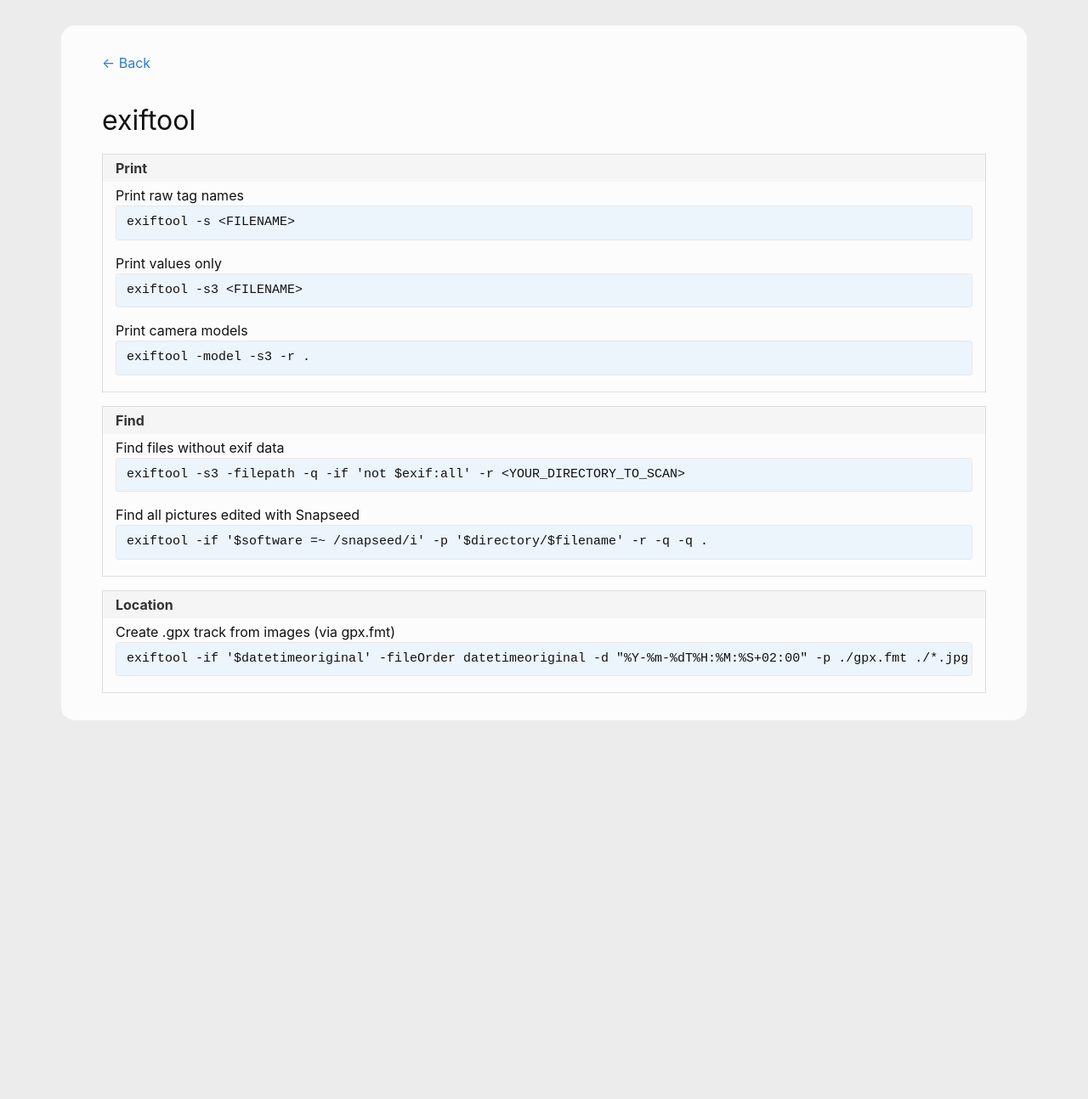
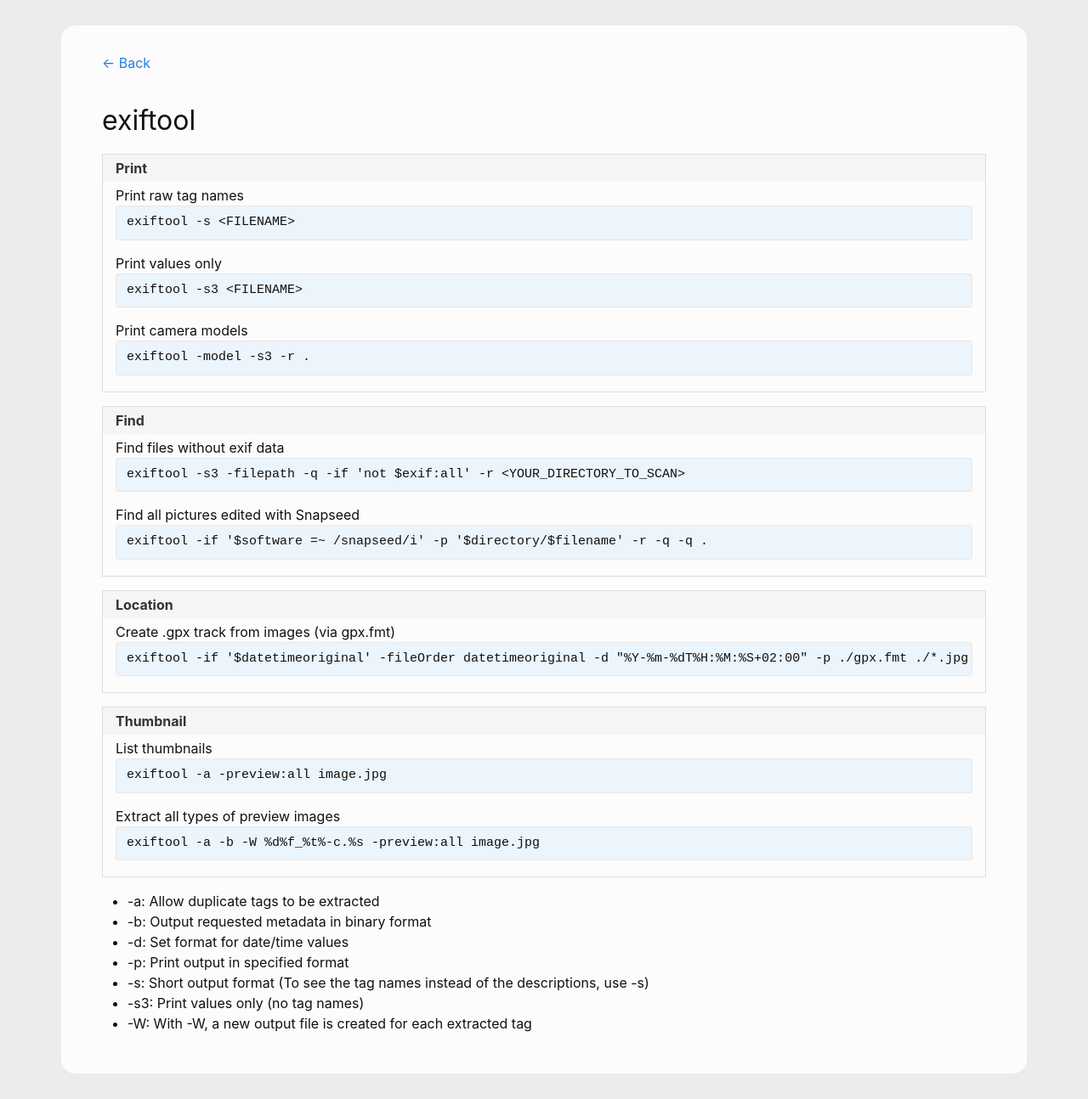
Before and after one commit to andreas-mausch/cheatsheets, a Jekyll site: the page built from _cheatsheets/exiftool.md, in a window 1280 px wide. Shown: the whole page at 85% size. Built offline with Jekyll 4.4.1, drawn with Linux system fonts in a browser that asks for light colours; before the commit the page ends 900 px from its top, so only the background shows below that.

Commit message:
exiftool: Extract thumbnail from image

```diff
--- a/_cheatsheets/exiftool.md
+++ b/_cheatsheets/exiftool.md
@@ -14,4 +14,16 @@ section:
   - name: Location
     commands:
       Create .gpx track from images (via gpx.fmt): "exiftool -if '$datetimeoriginal' -fileOrder datetimeoriginal -d \"%Y-%m-%dT%H:%M:%S+02:00\" -p ./gpx.fmt ./*.jpg > output.gpx"
+  - name: Thumbnail
+    commands:
+      List thumbnails: exiftool -a -preview:all image.jpg
+      Extract all types of preview images: "exiftool -a -b -W %d%f_%t%-c.%s -preview:all image.jpg"
 ---
+
+- -a: Allow duplicate tags to be extracted
+- -b: Output requested metadata in binary format
+- -d: Set format for date/time values
+- -p: Print output in specified format
+- -s: Short output format (To see the tag names instead of the descriptions, use -s)
+- -s3: Print values only (no tag names)
+- -W: With -W, a new output file is created for each extracted tag
```
